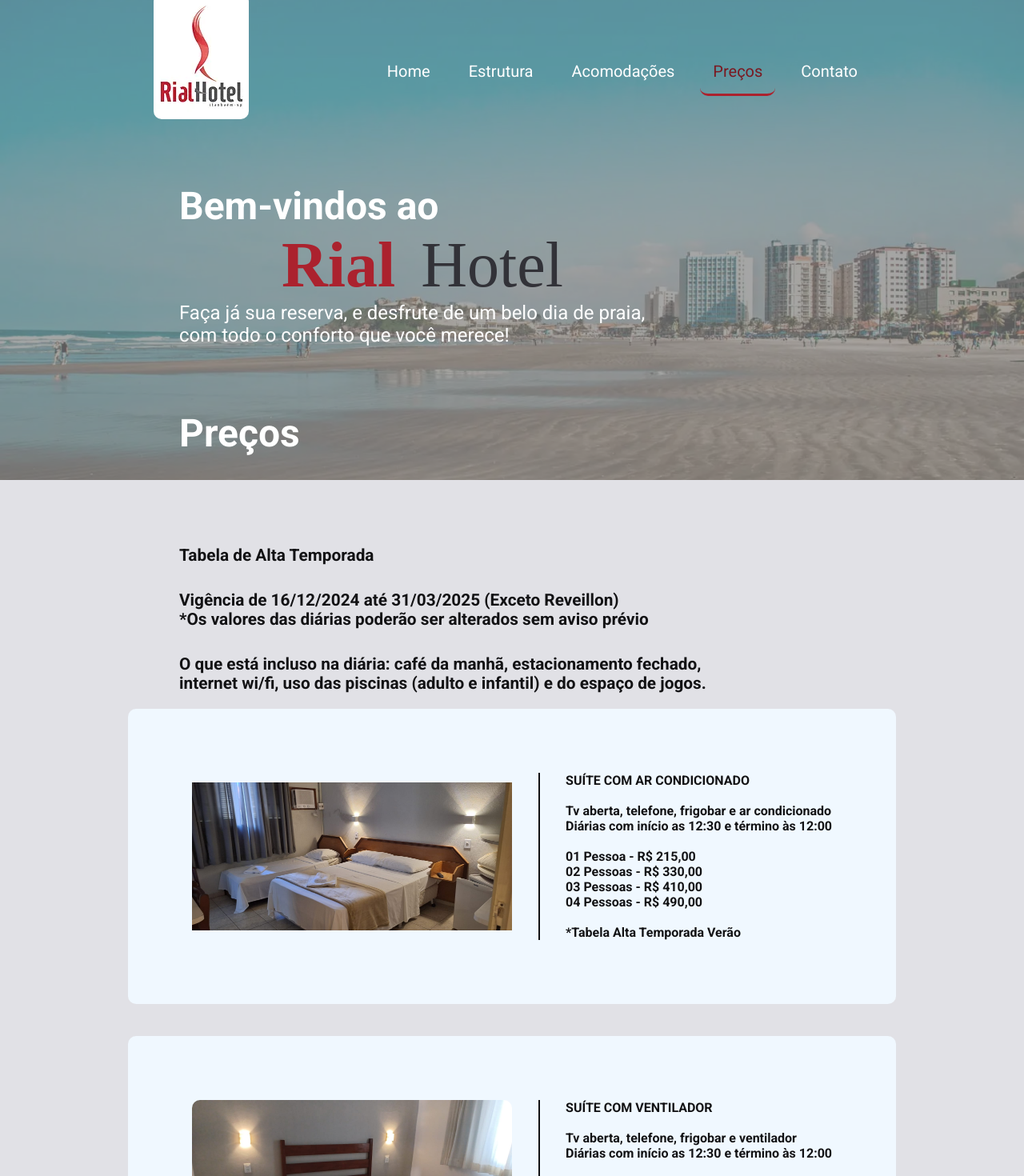
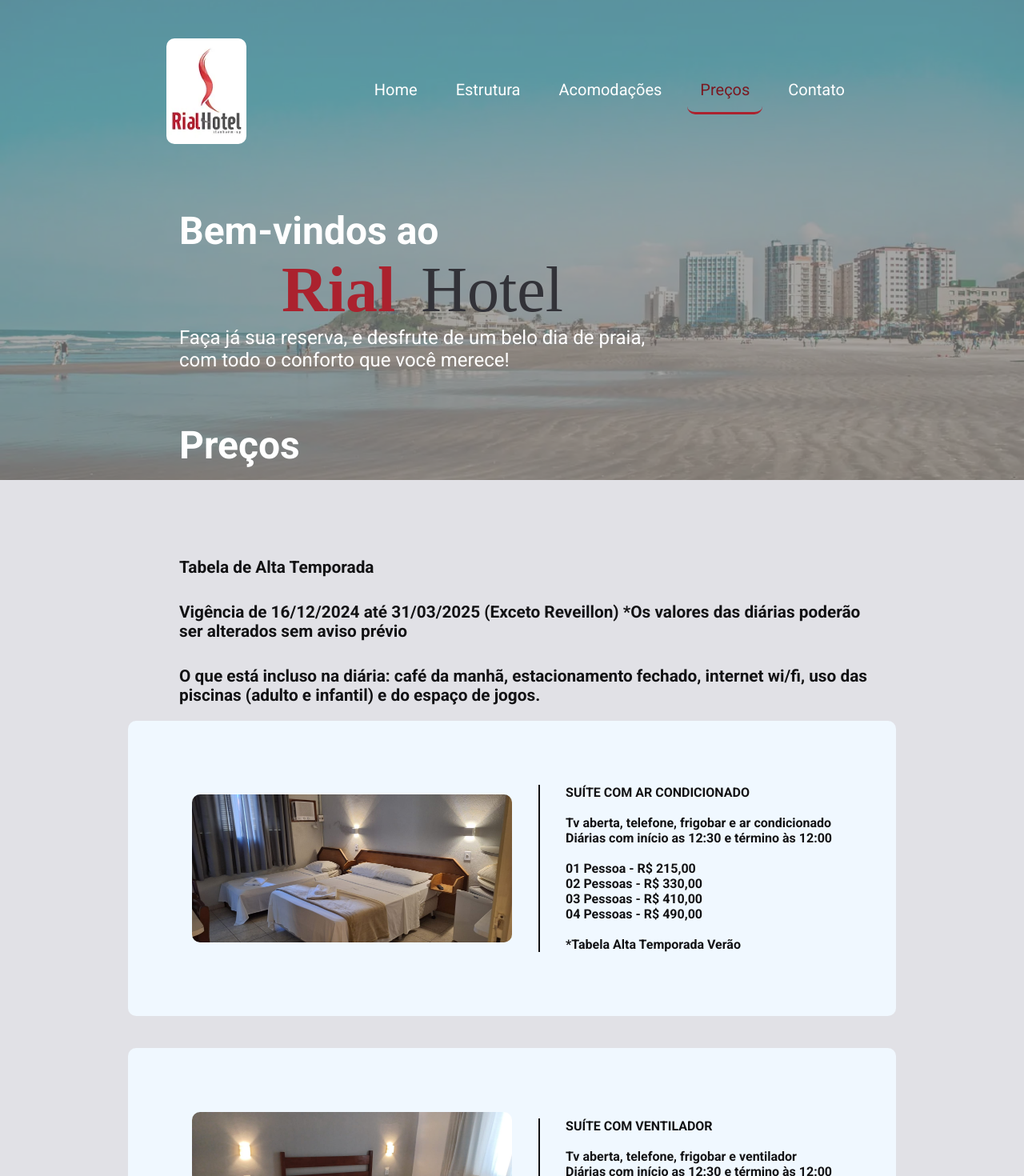
Before and after one commit to LuisHenriqueXavier/Rial-Hotel, a React (Vite) app: page /RialHotel/price in a window 1280 px wide. Shown: the top 1470 px of the page at 80% size. Built offline with nearby package versions, Linux system fonts and the light colour scheme.

Commit message:
Adiciona transições suaves no layout

```diff
--- a/src/components/Header/styles.ts
+++ b/src/components/Header/styles.ts
@@ -1,16 +1,19 @@
 import styled from "styled-components";
 
 export const HeaderContainer = styled.header`
-    width: auto;
+  width: 100%;
   display: flex;
   align-items: top;
   justify-content: space-between;
   gap: 3rem;
+  padding: 1rem;
+  transition: all 0.5s ease-in-out; /* Adiciona transição suave no layout */
 
-
-    img{
-        margin-top: -40px;
+  img {
+    border-top: -30px;
     border-radius: 10px;
+    max-width: 100px; /* Limita o tamanho da imagem em telas menores */
+    transition: max-width 0.5s ease-in-out; /* Transição suave para o tamanho da imagem */
   }
 
   nav {
@@ -18,31 +21,69 @@
     align-items: center;
     gap: 1rem;
     font-size: 1.25rem;
+    transition: all 0.5s ease-in-out; /* Transição suave no layout do nav */
 
-    a{
+    a {
       height: auto;
       text-decoration: none;
       color: ${(props) => props.theme.white};
-
       display: flex;
       justify-content: center;
       align-items: center;
-
       border-bottom: 3px solid transparent;
       padding: 1rem;
       border-radius: 10px;
+      transition: border-bottom 0.3s ease-in-out, padding 0.3s ease-in-out; /* Transições para os links */
     }
 
-    a:hover{
-        border-bottom: 3px solid ${props => props.theme["red-700"]};
+    a:hover {
+      border-bottom: 3px solid ${(props) => props.theme["red-700"]};
     }
 
     a.active {
       color: ${(props) => props.theme["red-700"]};
-        border-bottom: 3px solid ${props => props.theme["red-500"]};
-
+      border-bottom: 3px solid ${(props) => props.theme["red-500"]};
+    }
   }
 
+  /* Estilos responsivos */
+  @media (max-width: 768px) {
+    flex-direction: column; /* Empilha os elementos */
+    align-items: center;
 
+    img {
+      margin-top: -40px;
+      max-width: 80px;
+    }
+
+    nav {
+      position: fixed; /* Fixa na parte inferior */
+      bottom: 0;
+      left: 0;
+      width: 100%;
+      background-color: ${(props) => props.theme["gray-500"]}; /* Fundo do menu */
+      z-index: 10; /* Para garantir que fique acima de outros elementos */
+      padding: 0.5rem 1rem;
+      display: flex;
+      justify-content: space-around; /* Espaço uniforme entre os links */
+      gap: 0;
+      transition: all 0.5s ease-in-out; /* Transição suave para o nav na versão mobile */
+
+      a {
+        font-size: 1rem; /* Reduz o tamanho do texto */
+        padding: 0.5rem;
+        flex: 1; /* Cada link ocupa espaço igual */
+        text-align: center; /* Centraliza os textos */
+      }
+    }
+  }
+
+  @media (max-width: 480px) {
+    nav {
+      a {
+        font-size: 0.875rem; /* Texto menor para telas muito pequenas */
+        padding: 0.25rem;
+      }
+    }
   }
 `;
--- a/src/layouts/DefaultLayout/styles.ts
+++ b/src/layouts/DefaultLayout/styles.ts
@@ -7,16 +7,22 @@
   padding-top: 2.5rem;
   align-items: center;
 
-  background-image: url(${ita}); /* Adiciona a imagem de fundo */
-  background-size: cover; /* Ajusta a imagem para cobrir todo o container */
-  background-position: center; /* Centraliza a imagem */
-  background-repeat: no-repeat; /* Evita repetição da imagem */
-
+  background-image: url(${ita});
+  background-size: cover;
+  background-position: center;
+  background-repeat: no-repeat;
 
   display: flex;
   flex-wrap: wrap;
   flex-direction: column;
   align-content: center;
+
+  transition: all 1s cubic-bezier(0.25, 0.8, 0.25, 1); /* Mais suave, animação personalizada */
+
+  @media (max-width: 768px) { /* Para telas de tablets e celulares */
+    height: 400px; /* Reduz a altura */
+    padding-top: 1.5rem;
+  }
 `;
 
 export const Overlay = styled.div`
@@ -24,46 +30,80 @@
   flex-wrap: wrap;
   flex-direction: column;
   align-content: center;
-    position: absolute; /* Faz com que cubra todo o contêiner */
+
+  position: absolute;
   top: 0;
   left: 0;
   width: 100%;
   height: 600px;
   background-color: rgba(128, 128, 128, 0.7); /* Cinza transparente */
-    z-index: 1; /* Camada acima da imagem */
-  `
+  z-index: 1;
+
+  transition: all 1s cubic-bezier(0.25, 0.8, 0.25, 1); /* Transição suave e animada */
+
+  @media (max-width: 768px) { /* Para telas menores */
+    height: 400px; /* Ajusta a altura */
+  }
+`;
 
 export const WrapTop = styled.div`
   padding: 2rem;
   width: 60rem;
   height: auto;
 
-    h1{
-        margin-top: 5rem;
+  h1 {
+    margin-top: 4rem;
     margin-left: 2rem;
     font-size: 3rem;
     color: ${(props) => props.theme.white};
+    transition: font-size 1s cubic-bezier(0.25, 0.8, 0.25, 1), margin 1s cubic-bezier(0.25, 0.8, 0.25, 1); /* Animações suaves de texto */
   }
 
-    strong{
+  strong {
     font-family: 'Roboto-Mono';
     margin-left: 10rem;
     font-size: 5rem;
-        color: ${(props) => props.theme["red-500"]}
-
+    color: ${(props) => props.theme["red-500"]};
+    transition: font-size 1s cubic-bezier(0.25, 0.8, 0.25, 1), margin 1s cubic-bezier(0.25, 0.8, 0.25, 1);
   }
 
-    span{
-
+  span {
     font-family: 'Roboto-Mono';
     margin-left: 2rem;
     font-size: 5rem;
     color: ${(props) => props.theme["gray-600"]};
+    transition: font-size 1s cubic-bezier(0.25, 0.8, 0.25, 1), margin 1s cubic-bezier(0.25, 0.8, 0.25, 1);
   }
 
   p {
     margin-left: 2rem;
     font-size: 1.5rem;
     color: ${(props) => props.theme.white};
+    transition: font-size 1s cubic-bezier(0.25, 0.8, 0.25, 1), margin 1s cubic-bezier(0.25, 0.8, 0.25, 1);
   }
-`
+
+  @media (max-width: 768px) { /* Para telas menores */
+    width: 90%;
+    padding: 1rem;
+
+    h1 {
+      margin-top: 1rem;
+      margin-bottom: 2rem;
+      margin-left: 0;
+      font-size: 2rem;
+      text-align: center; /* Centraliza o texto */
+    }
+
+    strong, span {
+      font-size: 3rem;
+      text-align: center;
+      margin-left: 0;
+    }
+
+    p {
+      font-size: 1rem;
+      text-align: center;
+      margin-top: 1rem;
+    }
+  }
+`;
--- a/src/pages/Price/index.tsx
+++ b/src/pages/Price/index.tsx
@@ -9,11 +9,11 @@
 
             <h2>Tabela de Alta Temporada</h2>
             <h2>
-            Vigência de 16/12/2024 até 31/03/2025 (Exceto Reveillon)<br/>
+            Vigência de 16/12/2024 até 31/03/2025 (Exceto Reveillon)
             *Os valores das diárias poderão ser alterados sem aviso prévio
             </h2>
             <h2>
-            O que está incluso na diária: café da manhã, estacionamento fechado, <br/>
+            O que está incluso na diária: café da manhã, estacionamento fechado,
             internet wi/fi, uso das piscinas (adulto e infantil) e do espaço de jogos.
             </h2>
 
--- a/src/pages/Price/styles.ts
+++ b/src/pages/Price/styles.ts
@@ -1,29 +1,53 @@
 import styled from "styled-components";
 
 export const PriceContainer = styled.main`
-
   display: flex;
   flex-direction: column;
   align-items: center;
   justify-content: center;
 
-    h1{
+  h1 {
     display: flex;
-        align-self: self-start;
-        margin-bottom:5rem;
+    align-self: flex-start; /* Alinha no início */
+    margin-bottom: 5rem;
   }
 
-    h2{
+  h2 {
     font-size: 1.3rem;
     display: flex;
-        align-self: self-start;
+    align-self: flex-start;
     margin-left: 2rem;
     margin-top: 2rem;
     color: ${(props) => props.theme["gray-900"]};
   }
+
+  @media (max-width: 768px) {
+    padding: 1rem;
+
+    h1 {
+      font-size: 1.5rem;
+      margin-bottom: 2rem;
+      align-self: center; /* Centraliza no tablet */
+      text-align: center;
+    }
+
+    h2 {
+      font-size: 1.1rem;
+      margin-left: 0;
+      text-align: center;
+    }
+  }
+
+  @media (max-width: 480px) {
+    h1 {
+      font-size: 1.2rem;
+    }
+
+    h2 {
+      font-size: 1rem;
+    }
+  }
 `;
-
-
 
 export const Room = styled.div`
   width: 60rem;
@@ -36,18 +60,51 @@
   margin: 20px;
   background-color: aliceblue;
   display: flex;
+  align-items: center;
 
-    h3{
+  h3 {
     font-size: 1rem;
     padding-left: 2rem;
     border-left: 2px solid ${(props) => props.theme["gray-900"]};
     color: ${(props) => props.theme["gray-900"]};
   }
 
-    img{
+  img {
     width: 400px;
     border-radius: 10px;
     object-fit: contain;
   }
 
+  @media (max-width: 768px) {
+    flex-direction: column; /* Empilha os elementos */
+    align-items: center;
+
+    width: 90%;
+    padding: 2rem;
+
+    img {
+      width: 100%; /* Faz a imagem ocupar a largura disponível */
+      margin-bottom: 1rem;
+    }
+
+    h3 {
+      font-size: 0.9rem;
+      padding-left: 1rem;
+      text-align: center;
+
+    border-left: 0;
+    }
+  }
+
+  @media (max-width: 480px) {
+    padding: 1rem;
+
+    h3 {
+      font-size: 0.8rem;
+    }
+
+    img {
+      width: 100%; /* Ajusta para telas pequenas */
+    }
+  }
 `;
```
Lines whose indentation alone changed are shown as unchanged.
